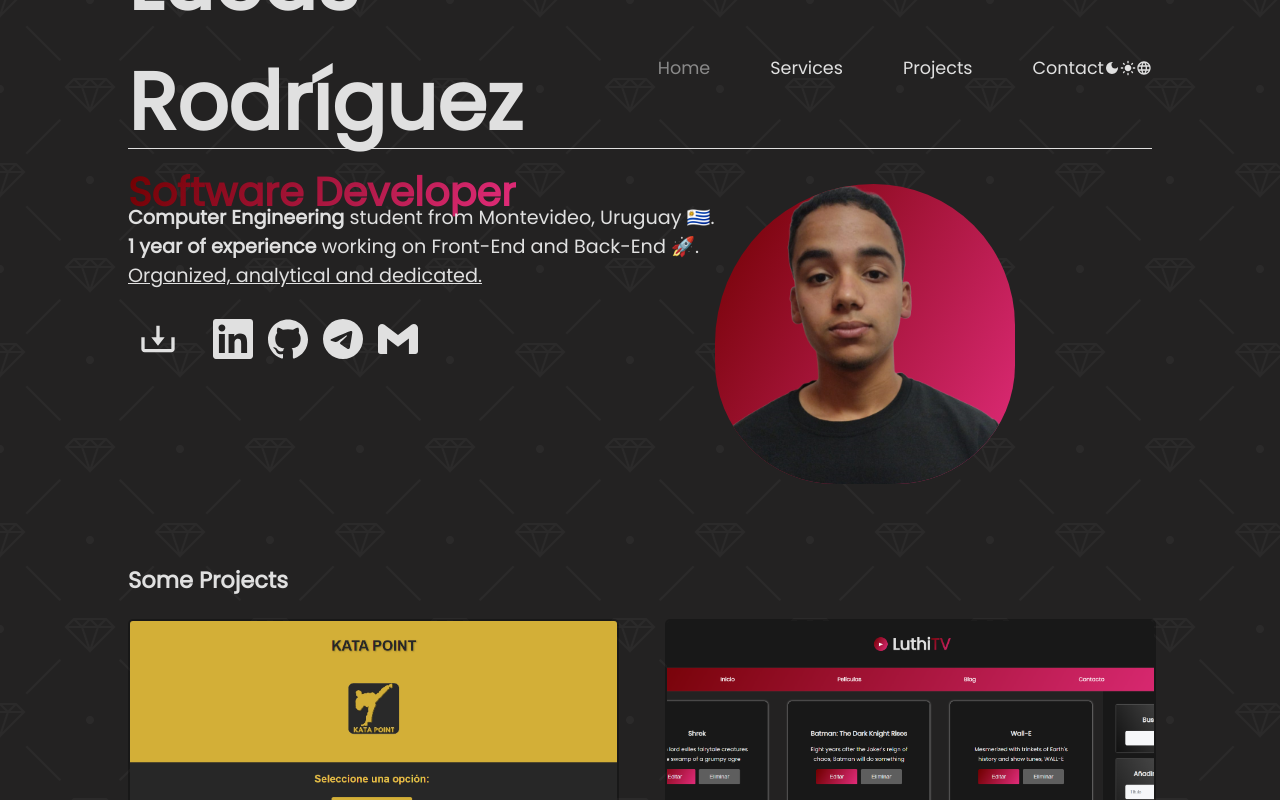
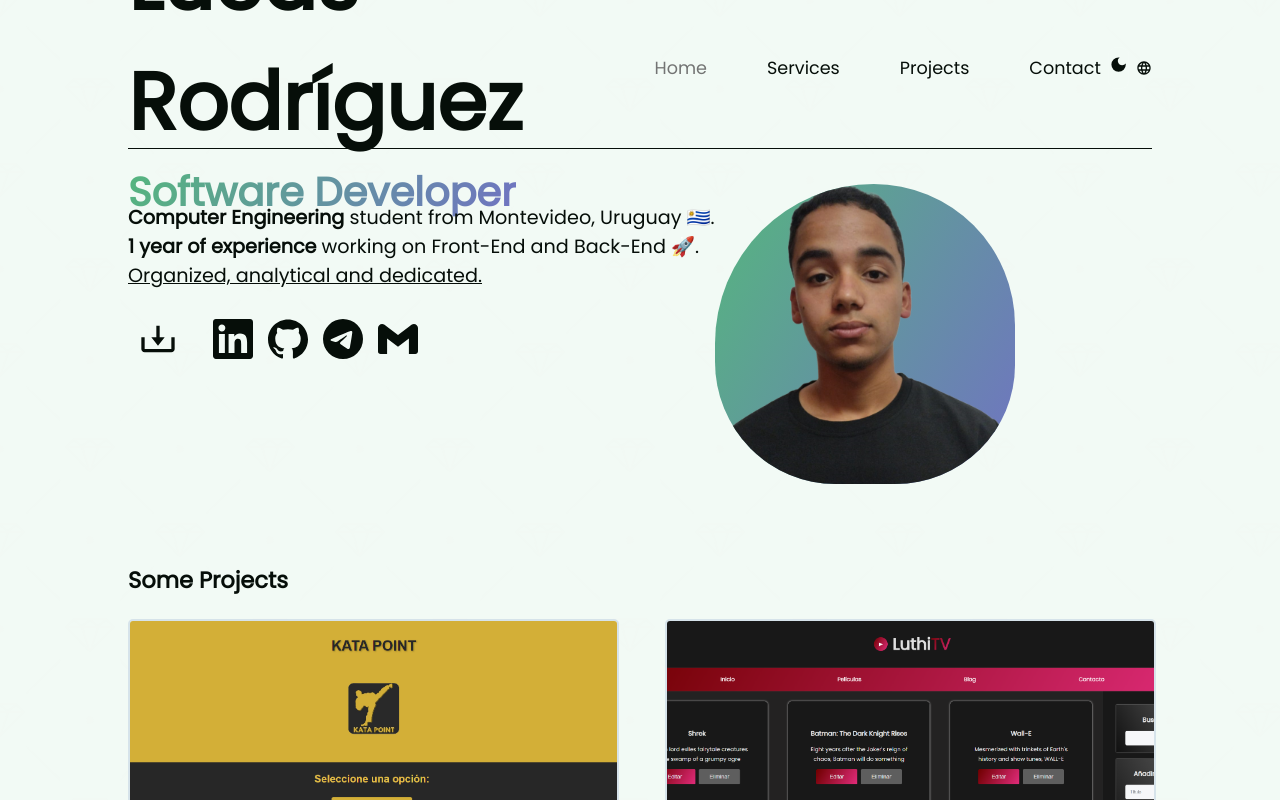
Before and after one commit to lucasrodriguez-dev/portfolio, a React (Create React App) app: page / in a window 1280 px wide. Shown: the top 800 px of the page. Built offline with nearby package versions, Linux system fonts and the light colour scheme.

Commit message:
implemento themeSwitcher
para cambiar de modo claro a oscuro y viceversa

```diff
--- /dev/null
+++ b/src/ThemeContext.js
@@ -0,0 +1,58 @@
+import React, { createContext, useState, useEffect } from "react";
+
+// Crear el contexto para el tema
+export const ThemeContext = createContext();
+
+export const ThemeProvider = ({ children }) => {
+  // Detectar si el sistema tiene preferencia de modo oscuro
+  const systemPrefersDark = window.matchMedia("(prefers-color-scheme: dark)").matches;
+
+  // Definir el estado inicial del tema: de `localStorage` o basado en la preferencia del sistema
+  const [theme, setTheme] = useState(localStorage.getItem("theme") || (systemPrefersDark ? "dark" : "light"));
+
+  useEffect(() => {
+    // Actualizar las variables CSS globales en `:root` según el tema
+    const root = document.documentElement;
+
+    const lightTheme = {
+      "--background": "#F2FAF5",
+      "--primary": "#55B67E",
+      "--secondary": "hsl(217, 40%, 70%, 30%)",
+      "--secondary-withMoreOpacity": "hsl(217, 40%, 70%, 30%)",
+      "--accent": "#7073C2",
+      "--text": "#060E09",
+      "--gradient-main": "linear-gradient(120deg, var(--primary-light), var(--accent-light))"
+    };
+
+    const darkTheme = {
+        "--background": "#232222",
+        "--primary": "#700000",
+        "--secondary": "hsl(0, 0%, 0%, 30%)",
+        "--secondary-withMoreOpacity": "hsl(0, 0%, 0%, 50%)",
+        "--accent": "#e22c7b",
+        "--text": "#e0e0e0",
+        "--gradient-main": "linear-gradient(120deg, var(--primary-dark), var(--accent-dark))"
+    };
+
+    const themeVariables = theme === "light" ? lightTheme : darkTheme;
+
+    // Cambiar las variables CSS en `:root`
+    Object.keys(themeVariables).forEach((key) => {
+      root.style.setProperty(key, themeVariables[key]);
+    });
+
+    // Guardar la preferencia del usuario en `localStorage`
+    localStorage.setItem("theme", theme);
+  }, [theme]);
+
+  // Alternar el tema
+  const toggleTheme = () => {
+    setTheme((prevTheme) => (prevTheme === "light" ? "dark" : "light"));
+  };
+
+  return (
+    <ThemeContext.Provider value={{ theme, toggleTheme }}>
+      {children}
+    </ThemeContext.Provider>
+  );
+};
--- a/src/components/layout/Header.js
+++ b/src/components/layout/Header.js
@@ -1,8 +1,7 @@
 import React from 'react'
 import { NavLink } from 'react-router-dom';
-import { MdDarkMode } from "react-icons/md";
-import { MdLightMode } from "react-icons/md";
 import { MdLanguage } from "react-icons/md";
+import ThemeSwitcher from '../mycomponents/ThemeSwitcher';
 
 export const Header = () => {
     return (
@@ -25,8 +24,7 @@ export const Header = () => {
                     <li>
                         <NavLink to="/contact">Contact</NavLink>
                     </li>
-                    <MdDarkMode />
-                    <MdLightMode />
+                    <ThemeSwitcher />
                     <MdLanguage />
                 </ul>
             </nav>
--- /dev/null
+++ b/src/components/mycomponents/ThemeSwitcher.js
@@ -0,0 +1,23 @@
+import React, { useContext } from "react";
+import { ThemeContext } from "../../ThemeContext";
+import { MdDarkMode } from "react-icons/md";
+import { MdLightMode } from "react-icons/md";
+
+const ThemeSwitcher = () => {
+  const { theme, toggleTheme } = useContext(ThemeContext);
+
+  return (
+    <button onClick={toggleTheme} style={buttonStyle}>
+      {theme === "light" ? <MdDarkMode /> : <MdLightMode />}
+    </button>
+  );
+};
+
+const buttonStyle = {
+  padding: "0",
+  background: "none",
+  cursor: "pointer",
+  color: "var(--text)"
+};
+
+export default ThemeSwitcher;
--- a/src/index.css
+++ b/src/index.css
@@ -1,25 +1,20 @@
 /* DECLARATION OF VARIABLES */
 
 :root {
-  --background: #232222
-    /*#F2FAF5*/
-  ;
-  --primary: #700000
-    /*#55B67E*/
-  ;
-  --secondary: hsl(0, 0%, 0%, 30%)
-    /*hsl(217, 40%, 70%, 30%)*/
-  ;
-  --secondary-withMoreOpacity: hsl(0, 0%, 0%, 50%)
-  /*hsl(217, 40%, 70%, 30%)*/
-  ;
-  --accent: #e22c7b
-    /*#7073C2*/
-  ;
-  --text: #e0e0e0
-    /*#060E09*/
-  ;
-  --gradient-main: linear-gradient(120deg, var(--primary), var(--accent));
+  --background-dark: #232222;
+  --background-light: #F2FAF5;
+  --primary-dark: #700000;
+  --primary-light: #55B67E;
+  --secondary-dark: hsl(0, 0%, 0%, 30%);
+  --secondary-light: hsl(217, 40%, 70%, 30%);
+  --secondary-withMoreOpacity-dark: hsl(0, 0%, 0%, 50%);
+  --secondary-withMoreOpacity-light: hsl(217, 40%, 70%, 30%);
+  --accent-dark: #e22c7b;
+  --accent-light: #7073C2;
+  --text-dark: #e0e0e0;
+  --text-light: #060E09;
+  --gradient-main-dark: linear-gradient(120deg, var(--primary-dark), var(--accent-dark));
+  --gradient-main-light: linear-gradient(120deg, var(--primary-light), var(--accent-light));
   --border-style: 1px solid var(--text);
   --border-style-button: 1px solid rgba(255, 255, 255, 0.1);
   --transition-duration: 300ms;
--- a/src/index.js
+++ b/src/index.js
@@ -2,8 +2,11 @@ import React from 'react';
 import ReactDOM from 'react-dom/client';
 import './index.css';
 import App from './App';
+import { ThemeProvider } from './ThemeContext';
 
 const root = ReactDOM.createRoot(document.getElementById('root'));
 root.render(
-  <App />
+  <ThemeProvider>
+    <App />
+  </ThemeProvider>
 );
```
